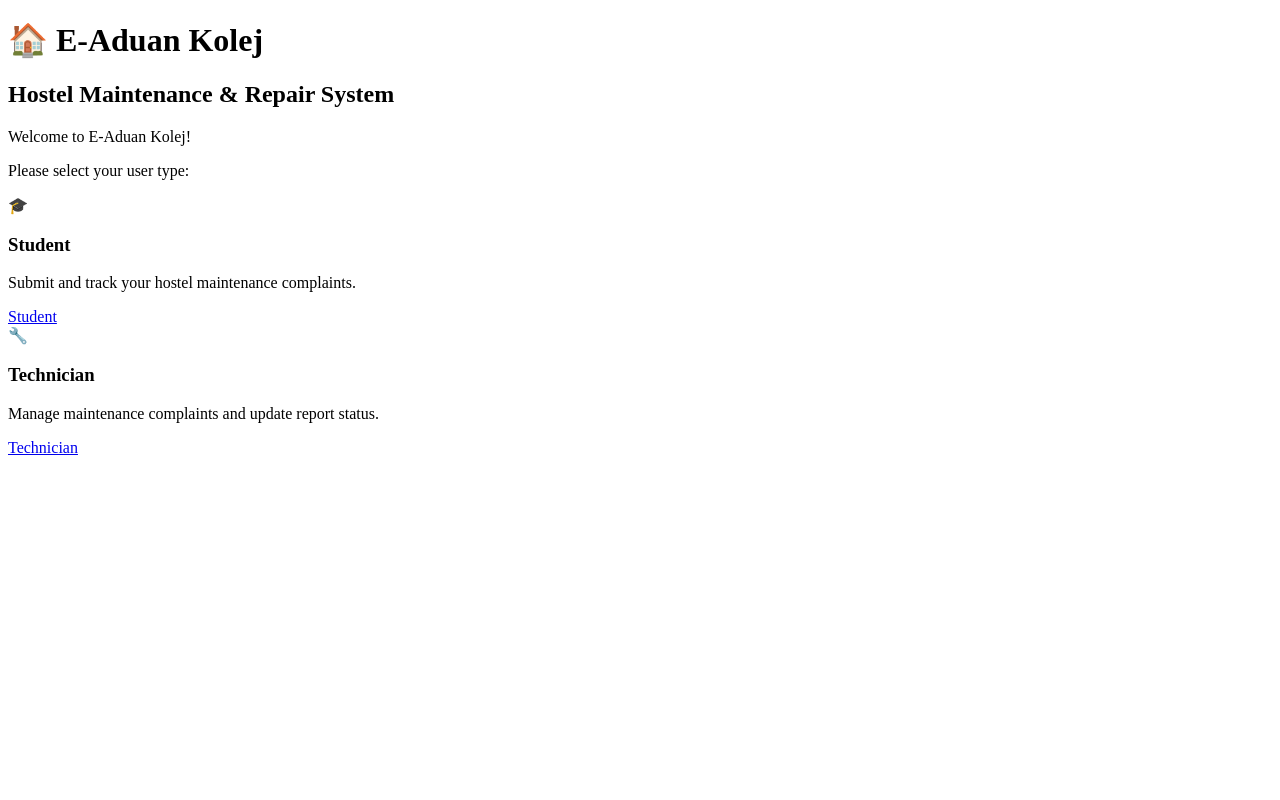
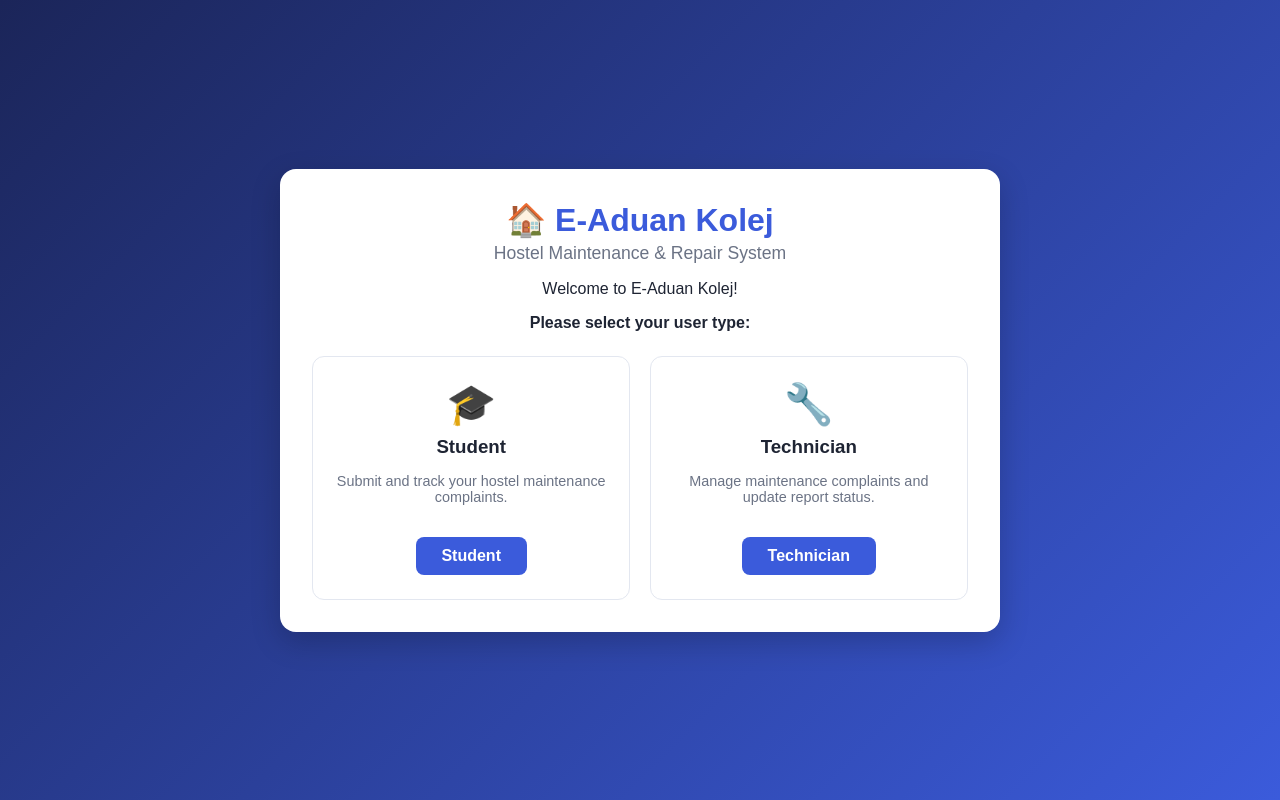
Before and after one commit to farahalyaa54/CSC584_GROUP-PROJECT_EADUANKOLEJ-CS2304C-, a plain HTML site: page index.html in a window 1280 px wide. Drawn offline with Linux system fonts and the light colour scheme; files that its build step writes are made by us from their sources.

Commit message:
Update index.html

```diff
--- a/index.html
+++ b/index.html
@@ -1,13 +1,12 @@
+
 <!DOCTYPE html>
-<!--
-To change this license header, choose License Headers in Project Properties.
-To change this template file, choose Tools | Templates
-and open the template in the editor.
--->
-<html>
+<html lang="en">
     <head>
+        <meta charset="UTF-8">
+        <meta name="viewport" content="width=device-width, initial-scale=1.0">
         <title>E-Aduan Kolej</title>
-        <meta name="viewport" content="width=device-width, initial-scale=1.0">
+
+        <link rel="stylesheet" href="home.css">
     </head>
 
     <body>
@@ -22,16 +21,16 @@ and open the template in the editor.
             <div class="choices">
                 <div class="role">
                     <div class="icon">🎓</div>
-                        <h3>Student</h3>
-                        <p>Submit and track your hostel maintenance complaints.</p>
-                        <a class="btn" href="student.html">Student</a>
+                    <h3>Student</h3>
+                    <p>Submit and track your hostel maintenance complaints.</p>
+                    <a class="btn" href="Student/student_login.html">Student</a>
                 </div>
 
-            <div class="role">
-                <div class="icon">🔧</div>
+                <div class="role">
+                    <div class="icon">🔧</div>
                     <h3>Technician</h3>
                     <p>Manage maintenance complaints and update report status.</p>
-                    <a class="btn" href="technician.html">Technician</a>
+                    <a class="btn" href="Technician/technician_login.html">Technician</a>
                 </div>
             </div>
         </main>
```
